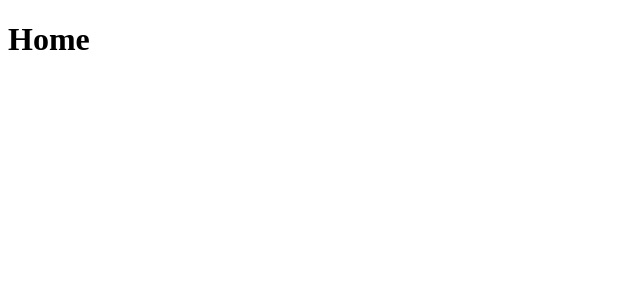
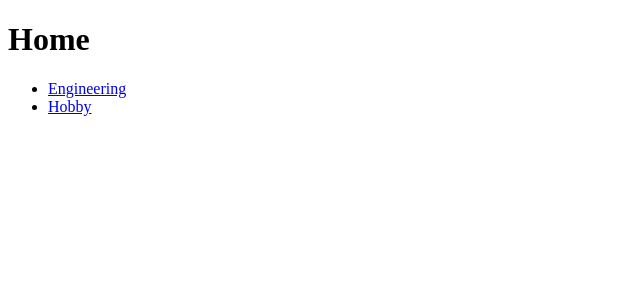
Before and after one commit to kishimin-ai-create/profile-hub, a React (Vite) app in the folder apps/public-web/: page / in a window 1280 px wide. Shown: the top 300 px of the page, without its empty margins (0-640 px from the left). Built offline with nearby package versions, Linux system fonts and the light colour scheme.

Commit message:
feat: connect home to both public sections
Visitors can choose engineering or hobby when they arrive at home while the section pages remain separate experiences.

```diff
--- a/apps/public-web/src/app/router/router.tsx
+++ b/apps/public-web/src/app/router/router.tsx
@@ -1,4 +1,4 @@
-import { createRootRoute, createRoute, createRouter, Outlet } from "@tanstack/react-router";
+import { createRootRoute, createRoute, createRouter, Link, Outlet } from "@tanstack/react-router";
 import type { RouterHistory } from "@tanstack/react-router";
 
 const rootRoute = createRootRoute({
@@ -13,7 +13,21 @@ const rootRoute = createRootRoute({
 const homeRoute = createRoute({
   getParentRoute: () => rootRoute,
   path: "/",
-  component: () => <h1>{"Home"}</h1>,
+  component: () => (
+    <>
+      <h1>{"Home"}</h1>
+      <nav aria-label={"セクション"}>
+        <ul>
+          <li>
+            <Link to={"/engineering"}>{"Engineering"}</Link>
+          </li>
+          <li>
+            <Link to={"/hobby"}>{"Hobby"}</Link>
+          </li>
+        </ul>
+      </nav>
+    </>
+  ),
 });
 
 const engineeringRoute = createRoute({
```
